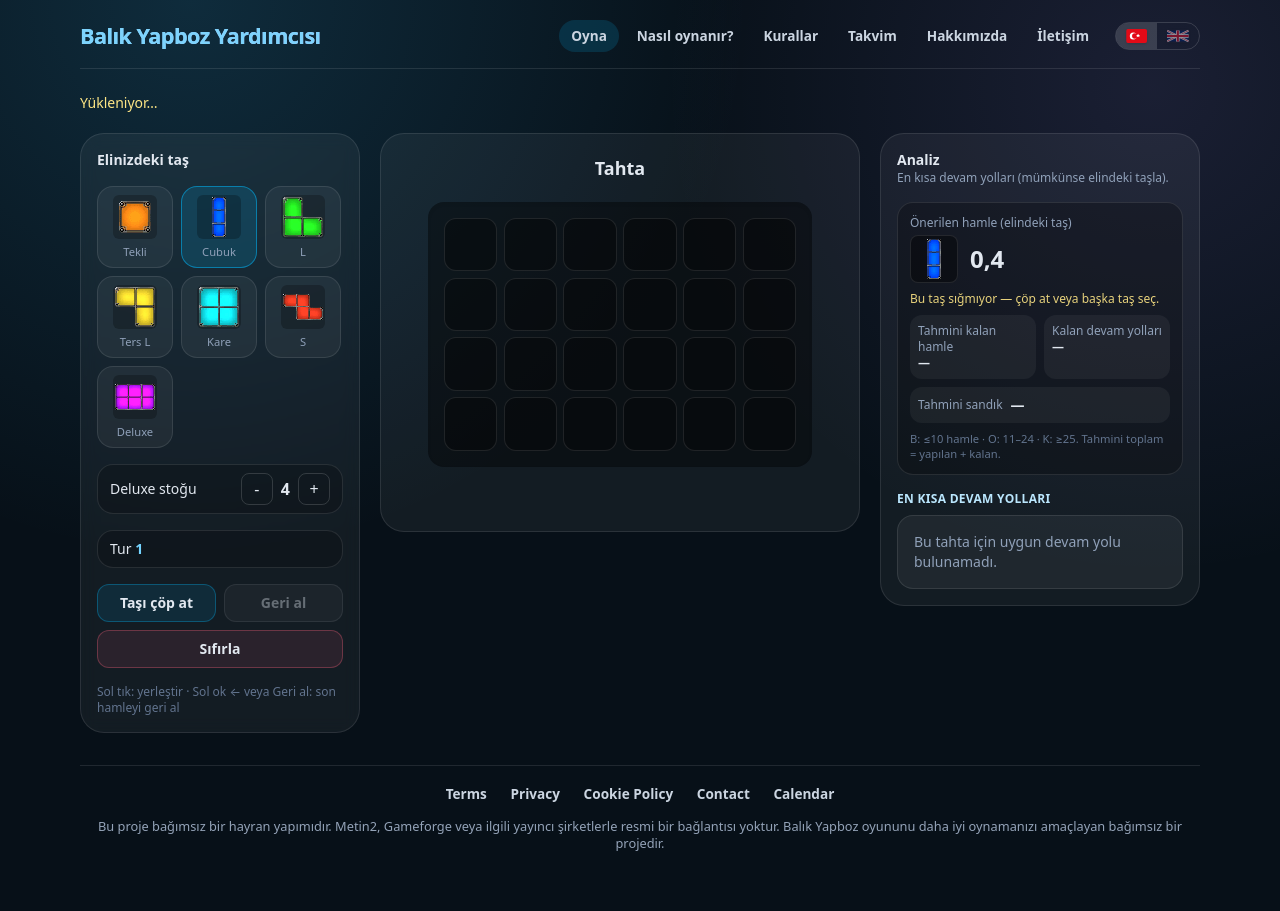
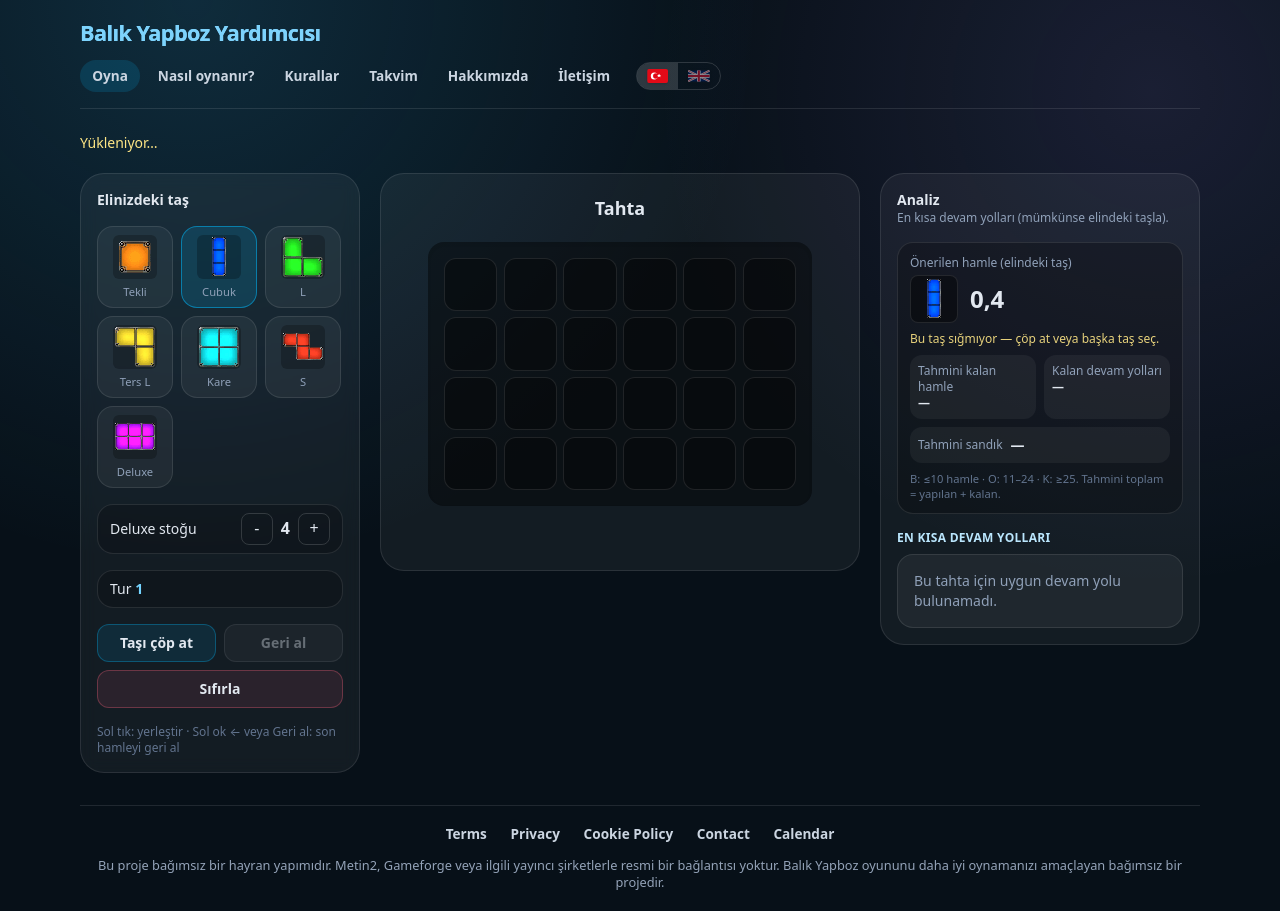
Before and after one commit to m0rsmordre/m2_jigsaw_engine, a React (Vite) app: page / in a window 1280 px wide. Before the commit the page ends 872 px from the top, so only its background shows below. Built offline with nearby package versions, Linux system fonts and the light colour scheme.

Commit message:
Stack site title above nav and localize fishing heading.
Keep brand on its own row in every language and use Gelecek Balık Yapboz Etkinliği for the Turkish calendar section title.

Co-authored-by: Cursor <cursoragent@cursor.com>

```diff
--- a/public/calendar/index.html
+++ b/public/calendar/index.html
@@ -17,7 +17,7 @@
         ezelTitle: 'Ezel / Barbaros',
         marmaraTitle: 'Marmara / Bagjanamu',
         charonTitle: 'Charon / Lucifer / Safir / Star',
-        nextTitle: 'Next Fishing Jigsaw',
+        nextTitle: 'Gelecek Balık Yapboz Etkinliği',
         empty: 'Yaklaşan balıkçılık etkinliği bulunamadı.',
         untilStart: 'sonra etkinlik başlayacak',
         untilEnd: 'sonra etkinlik bitecek',
--- a/public/site.css
+++ b/public/site.css
@@ -20,10 +20,9 @@ a { color: var(--accent); }
 .wrap { max-width: 52rem; margin: 0 auto; padding: 1.25rem 1rem 3rem; }
 header {
   display: flex;
-  flex-wrap: wrap;
-  gap: 0.75rem 1rem;
-  justify-content: space-between;
-  align-items: center;
+  flex-direction: column;
+  align-items: stretch;
+  gap: 0.85rem;
   border-bottom: 1px solid var(--line);
   padding-bottom: 1rem;
   margin-bottom: 1.5rem;
--- a/src/components/Layout.tsx
+++ b/src/components/Layout.tsx
@@ -15,7 +15,7 @@ export function Layout() {
 
   return (
     <div className="mx-auto flex min-h-screen max-w-6xl flex-col px-4 py-5">
-      <header className="mb-5 flex flex-wrap items-center justify-between gap-3 border-b border-white/10 pb-4">
+      <header className="mb-5 flex flex-col gap-3 border-b border-white/10 pb-4">
         <div>
           <h1 className="bg-gradient-to-r from-sky-300 to-violet-300 bg-clip-text text-2xl font-extrabold tracking-tight text-transparent">
             {d.appTitle}
```
